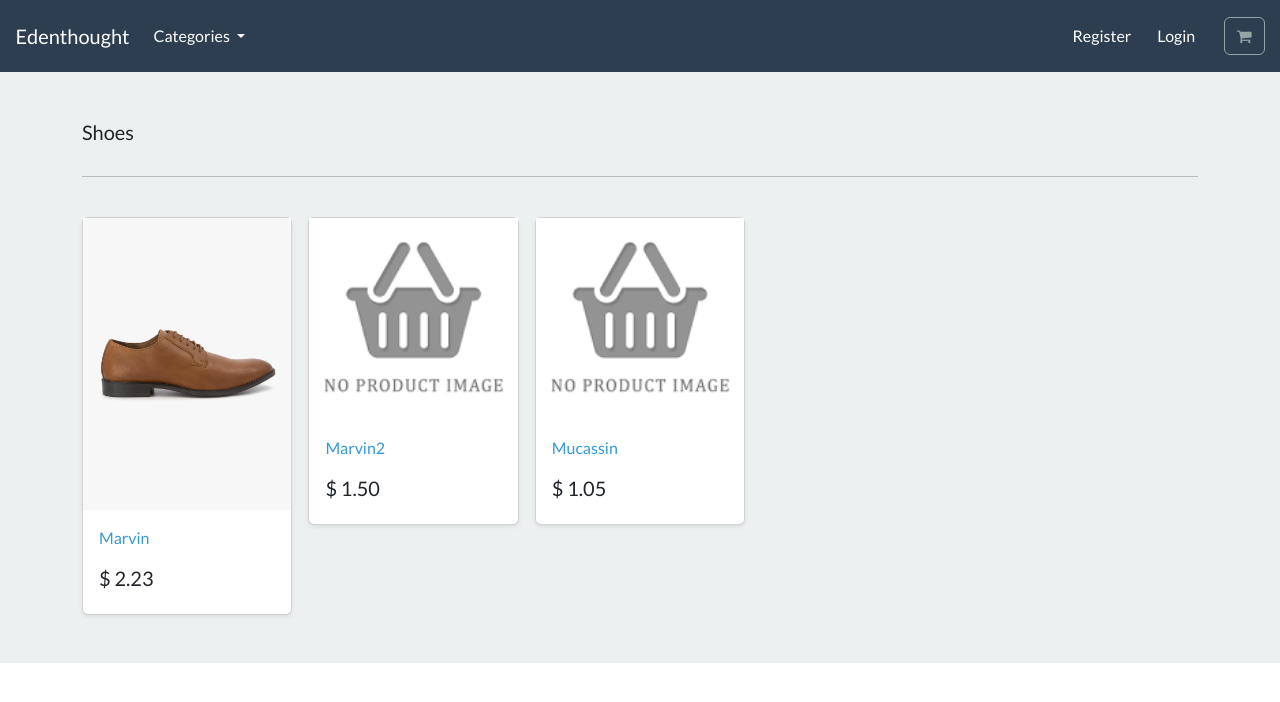
After one commit to Xcheche/ecommerce_config, a Django app: a page that uses store/templates/base.html in a window 1280 px wide. The commit adds this page. Shown: the top 702 px of the page. Run offline with Django 5.2, Linux system fonts and the light colour scheme; data comes from the database, SQL or seed files in the repository; some libraries are stand-ins or nearby versions.

Commit message:
added list_category

```diff
--- a/store/models.py
+++ b/store/models.py
@@ -23,8 +23,8 @@ class Category(models.Model):
     def __str__(self):
         return self.name
 
-    # def get_absolute_url(self):
-    #     return reverse("category", args=[self.slug])
+    def get_absolute_url(self):
+        return reverse("list_category", args=[self.slug])
 
 
 # Product Model
--- a/store/templates/base.html
+++ b/store/templates/base.html
@@ -80,7 +80,7 @@
             </li>
             {% for category in all_category %}
             <li>
-              <a class="dropdown-item" href="">
+              <a class="dropdown-item" href="{{ category.get_absolute_url }}">
                 {{ category.name|capfirst }}
               </a>
             </li>
--- /dev/null
+++ b/store/templates/store/list_category.html
@@ -0,0 +1,50 @@
+{% extends "base.html" %}
+
+{% load static %}
+
+
+{% block content %}
+
+
+<main>
+
+  <div class="album py-5 bg-light">
+    <div class="container">
+
+      <div class="pb-3 h5"> {{ category.name|capfirst }} </div>
+
+
+      <hr>
+
+      <br>
+
+
+      <div class="row row-cols-1 row-cols-sm-2 row-cols-md-5 g-3">
+
+        <!-- for product in products -->
+{% for product in products %}
+        <div class="col">
+          <div class="card shadow-sm">
+          <img class="img-fluid" alt="Responsive image" src="{{ product.image.url}}">
+
+            <div class="card-body">
+              <p class="card-text">
+                <a class="text-info text-decoration-none" href="{{ product.get_absolute_url }}"> {{ product.title }} </a>
+              </p>
+              <div class="d-flex justify-content-between align-items-center">
+                <h5> $ {{ product.price }} </h5>
+              </div>
+            </div>
+          </div>
+        </div>
+{% endfor %}
+        <!-- end for -->
+
+      </div>
+    </div>
+  </div>
+
+
+</main>
+
+{% endblock %}
--- a/store/urls.py
+++ b/store/urls.py
@@ -3,6 +3,10 @@ from django.urls import path
 from . import views
 
 urlpatterns = [
+    # Home
     path("", views.store, name="store"),# store
-    path("product/<slug:slug>/", views.product_info, name="product_info"),# product_info
+    # Single Product / Product Detail
+    path("product/<slug:slug>/", views.product_info, name="product_info"),
+    # Category list
+    path("category/<slug:category_slug>/", views.list_category, name="list_category"),
 ]
--- a/store/views.py
+++ b/store/views.py
@@ -24,3 +24,11 @@ def product_info(request, slug):
 def category(request):
     all_category = Category.objects.all()
     return {'all_category': all_category}
+
+
+# List Category
+def list_category(request, category_slug=None):
+    category = get_object_or_404(Category, slug=category_slug)
+    products = Product.objects.filter(category=category)
+    context = {'category': category, 'products': products}
+    return render(request, 'store/list_category.html', context)
```
